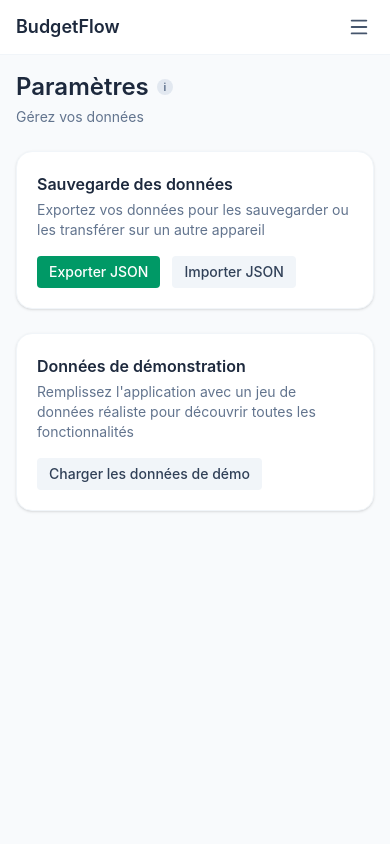
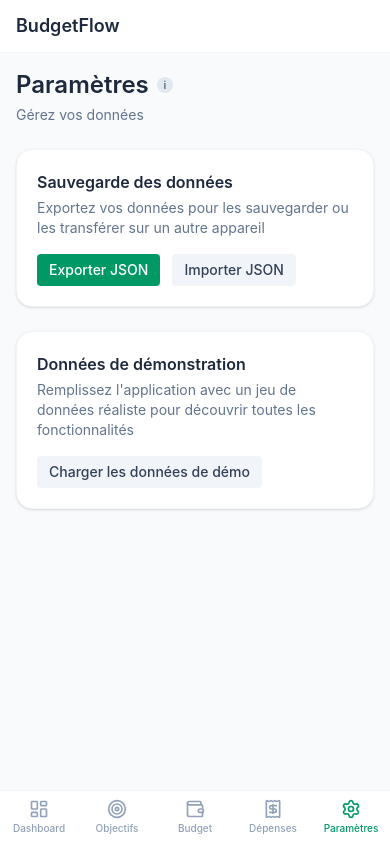
Before and after one commit to VicdSpt/BudgetFlow, a React (Vite) app: page /settings in a window 390 px wide. Built offline with nearby package versions, Linux system fonts and the light colour scheme.

Commit message:
feat: replace mobile hamburger menu with bottom tab bar

```diff
--- a/src/components/ui/Layout.tsx
+++ b/src/components/ui/Layout.tsx
@@ -7,7 +7,8 @@ export default function Layout() {
     <div className="min-h-screen bg-slate-50 flex flex-col md:flex-row">
       <MobileNav />
       <SideBarMenu />
-      <main className="flex-1 p-4 md:p-6 w-full">
+      {/* pb-20 : réserve la place de la bottom bar mobile (fixed) */}
+      <main className="flex-1 p-4 pb-20 md:p-6 md:pb-6 w-full">
         <Outlet />
       </main>
     </div>
--- a/src/components/ui/MobileNav.tsx
+++ b/src/components/ui/MobileNav.tsx
@@ -1,46 +1,37 @@
-import { useState } from "react"
 import { Link, useLocation } from "react-router-dom"
-import { Menu, X } from "lucide-react"
 import { navItems } from "./navItems"
 
 export default function MobileNav() {
-    const [isOpen, setIsOpen] = useState(false)
     const location = useLocation()
 
     return (
-        <header className="md:hidden sticky top-0 z-40 bg-white border-b border-slate-100">
-            <div className="flex items-center justify-between px-4 py-3">
+        <>
+            {/* Top bar : juste le branding */}
+            <header className="md:hidden sticky top-0 z-40 bg-white border-b border-slate-100 px-4 py-3">
                 <span className="text-lg font-semibold text-slate-800">BudgetFlow</span>
-                <button
-                    onClick={() => setIsOpen(!isOpen)}
-                    aria-label={isOpen ? "Fermer le menu" : "Ouvrir le menu"}
-                    className="p-1 text-slate-600 hover:text-slate-900"
-                >
-                    {isOpen ? <X size={22} /> : <Menu size={22} />}
-                </button>
-            </div>
+            </header>
 
-            {isOpen && (
-                <nav className="flex flex-col gap-1 px-3 pb-3 border-t border-slate-50">
+            {/* Bottom tab bar : navigation au pouce */}
+            <nav className="md:hidden fixed bottom-0 inset-x-0 z-40 bg-white border-t border-slate-100 pb-[env(safe-area-inset-bottom)]">
+                <div className="flex justify-around">
                     {navItems.map(({ to, label, icon: Icon }) => {
                         const isActive = location.pathname === to
                         return (
                             <Link
                                 key={to}
                                 to={to}
-                                onClick={() => setIsOpen(false)}
-                                className={`flex items-center gap-3 px-3 py-2.5 rounded-xl text-sm font-medium transition-colors ${isActive
-                                    ? "bg-emerald-50 text-emerald-700"
-                                    : "text-slate-500 hover:bg-slate-50 hover:text-slate-800"
+                                className={`flex flex-col items-center gap-0.5 px-2 py-2 min-w-0 flex-1 transition-colors ${isActive
+                                    ? "text-emerald-600"
+                                    : "text-slate-400 hover:text-slate-600"
                                 }`}
                             >
-                                <Icon size={18} />
-                                {label}
+                                <Icon size={20} />
+                                <span className="text-[10px] font-medium truncate">{label}</span>
                             </Link>
                         )
                     })}
-                </nav>
-            )}
-        </header>
+                </div>
+            </nav>
+        </>
     )
 }
```
